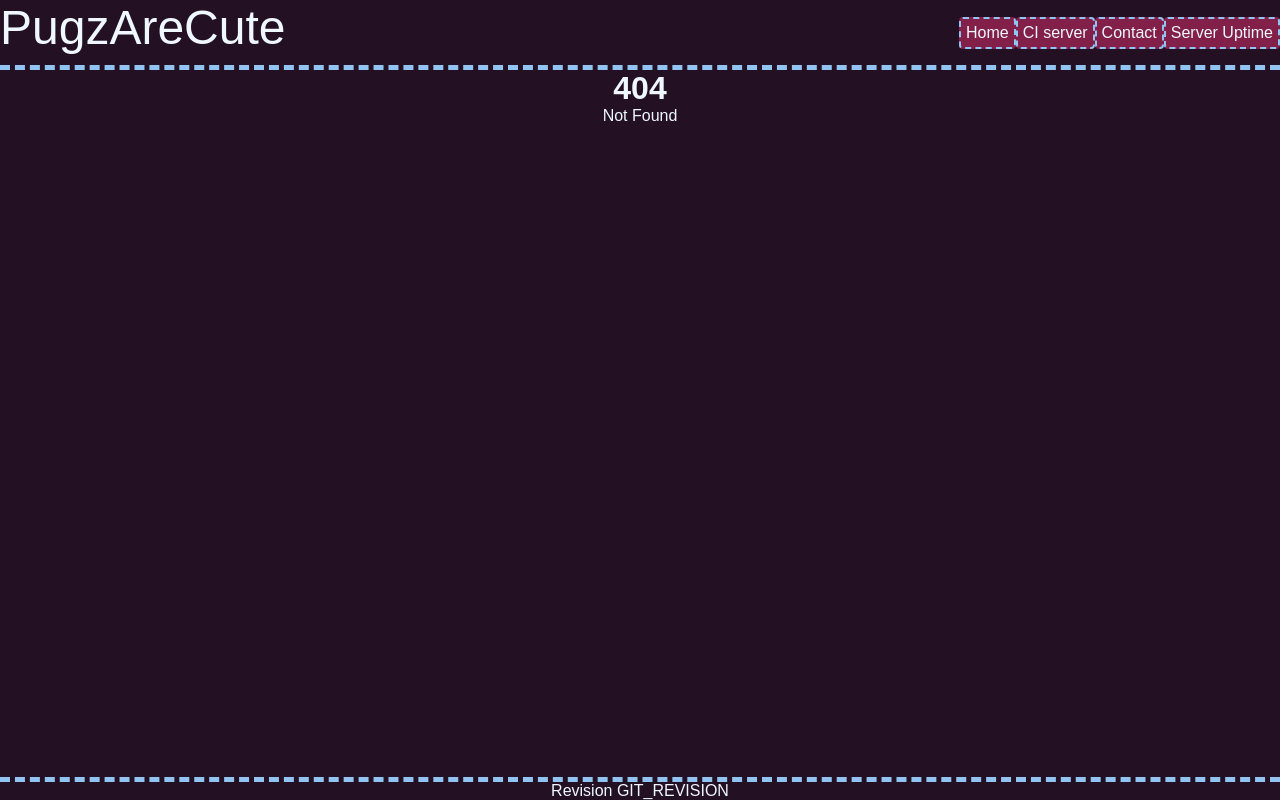
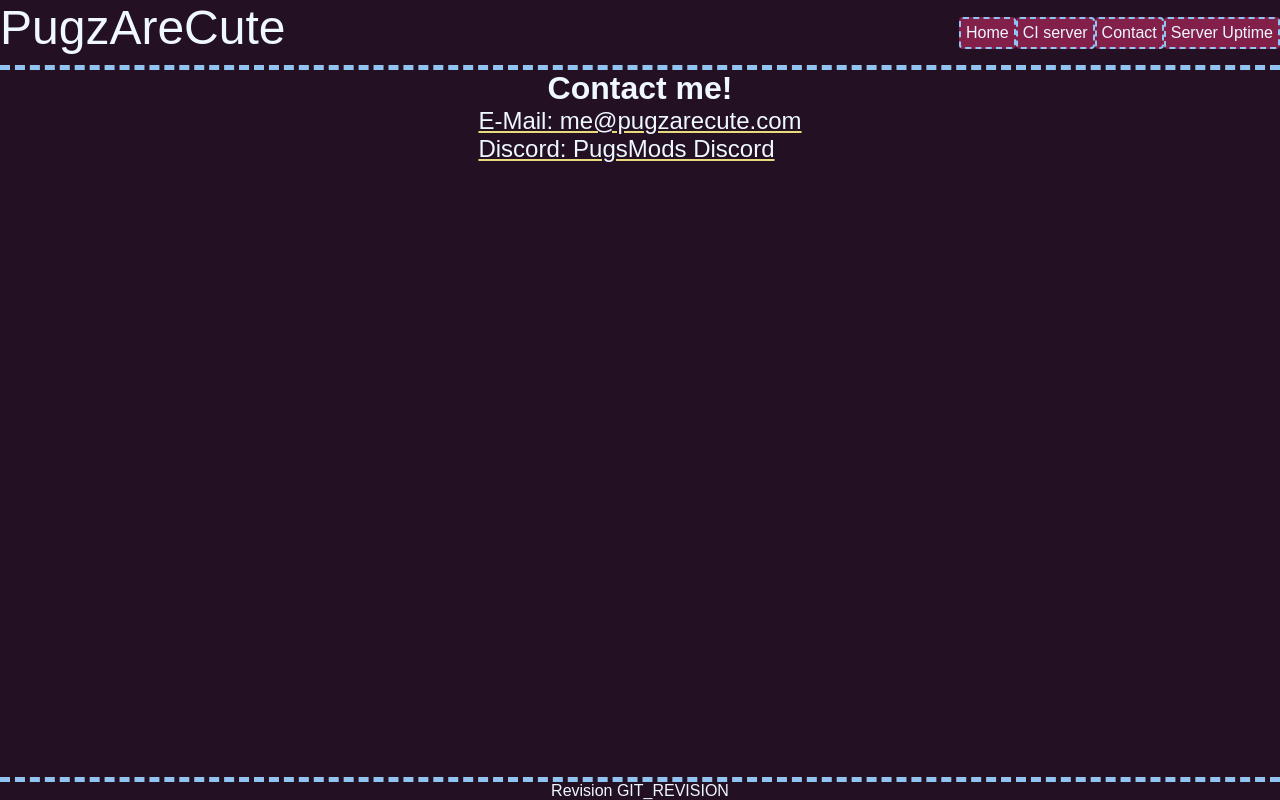
Before and after one commit to PugzAreCute/website, a SvelteKit app: page /contact in a window 1280 px wide. Before the commit this address had no page. Built offline with nearby package versions, Linux system fonts and the light colour scheme.

Commit message:
feat: contact page

```diff
--- /dev/null
+++ b/src/routes/contact/+page.svelte
@@ -0,0 +1,15 @@
+<svelte:head>
+    <title>Contact me!</title>
+</svelte:head>
+
+<h1>Contact me!</h1>
+<ul>
+    <li><a href="mailto:me@pugzarecute.com">E-Mail: me@pugzarecute.com</a></li>
+    <li><a href="https://discord.gg/geNRqMu5XW">Discord: PugsMods Discord</a></li>
+</ul>
+<style>
+    a{
+        font-size: x-large;
+        text-decoration-color: var(--important);
+    }
+</style>
```
